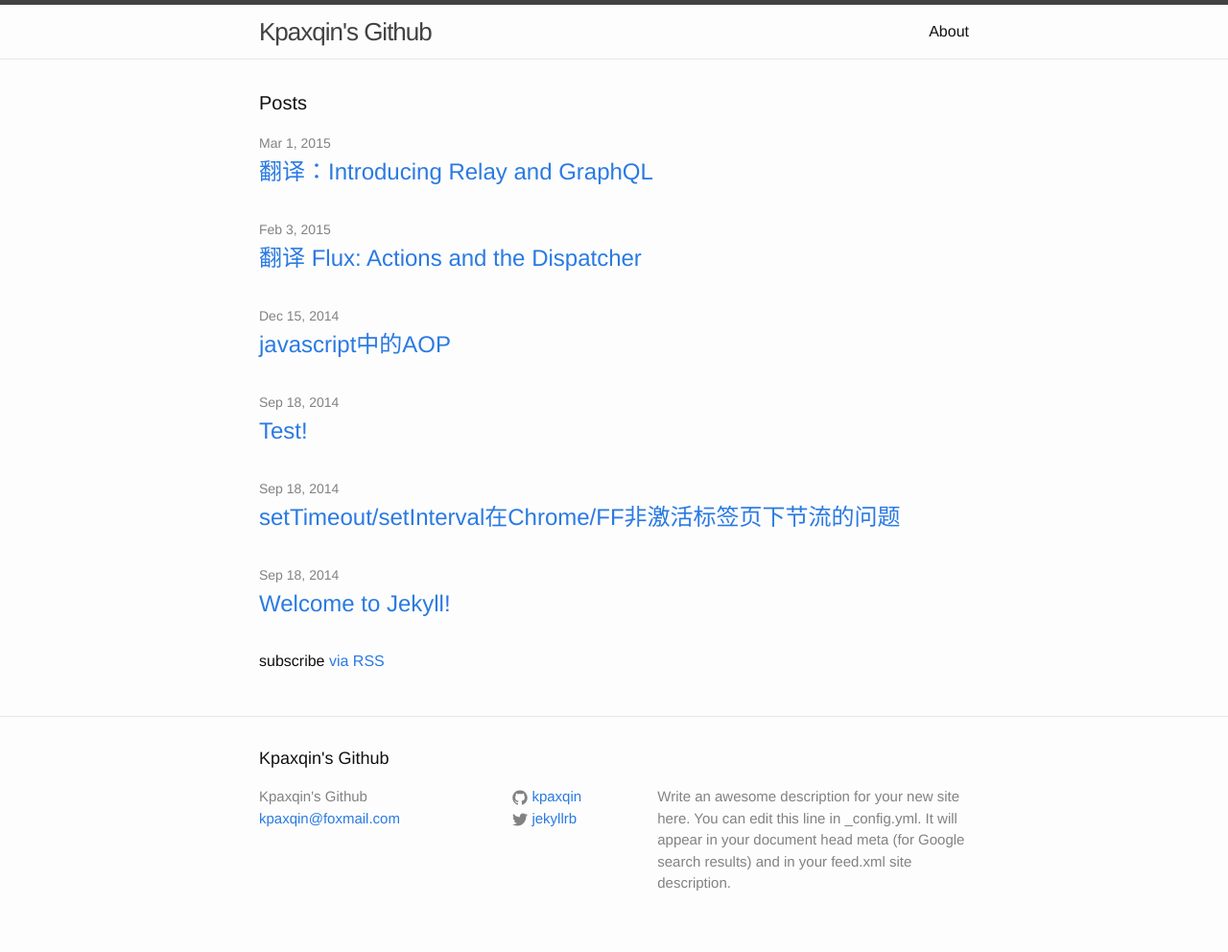
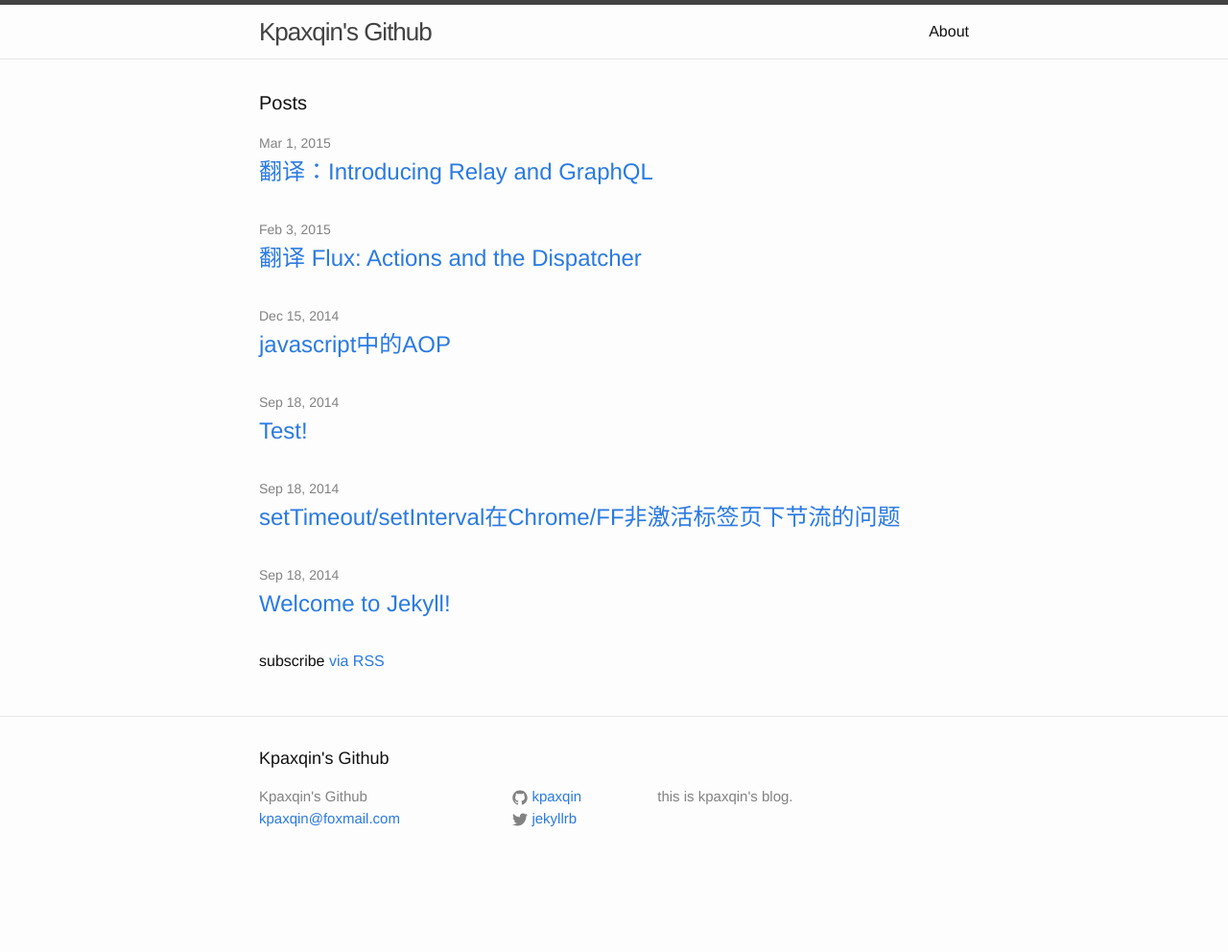
Before and after one commit to kpaxqin/kpaxqin.github.io, a Jekyll site: the page built from index.html, in a window 1280 px wide. Shown: the whole page at 96% size. Built offline with Jekyll 4.4.1, drawn with Linux system fonts in a browser that asks for light colours; after the commit the page ends 924 px from its top, so only the background shows below that.

Commit message:
Update _config.yml

```diff
--- a/_config.yml
+++ b/_config.yml
@@ -2,9 +2,7 @@
 title: Kpaxqin's Github
 email: kpaxqin@foxmail.com
 description: > # this means to ignore newlines until "baseurl:"
-  Write an awesome description for your new site here. You can edit this
-  line in _config.yml. It will appear in your document head meta (for
-  Google search results) and in your feed.xml site description.
+  this is kpaxqin's blog.
 baseurl: "" # the subpath of your site, e.g. /blog/
 url: "http://kpaxqin.github.io" # the base hostname & protocol for your site
 twitter_username: jekyllrb
```
